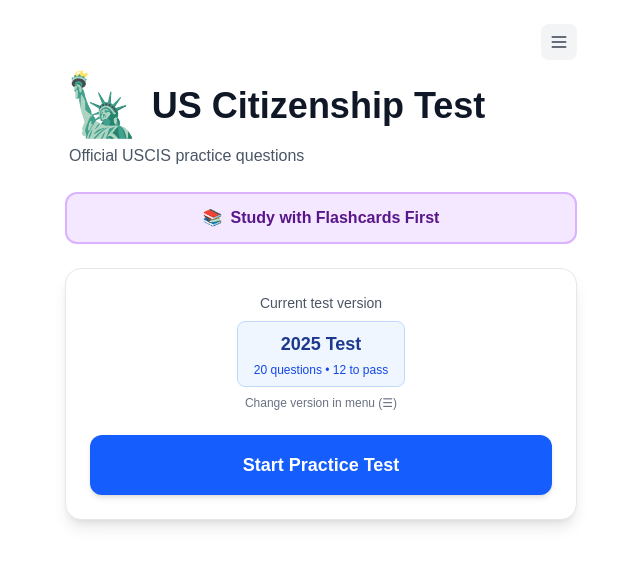
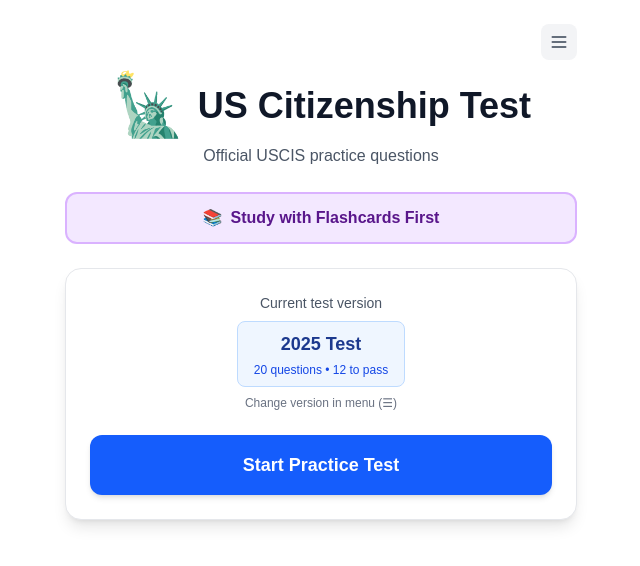
Before and after one commit to himanshu-vats/citizenship-test, a Next.js app: page / in a window 1280 px wide. Shown: the top 566 px of the page, without its empty margins (319-959 px from the left). Built offline with nearby package versions, Linux system fonts and the light colour scheme.

Commit message:
Updated few more UI updates

```diff
--- a/app/page.js
+++ b/app/page.js
@@ -317,14 +317,14 @@
               </div>
 
             {/* Hero Section */}
-            <div className="mb-6">
-              <div className="flex items-center gap-3 mb-2">
+            <div className="mb-6 text-center">
+              <div className="flex items-center justify-center gap-3 mb-2">
                 <span className="text-5xl sm:text-6xl">🗽</span>
                 <h1 className="text-3xl sm:text-4xl font-bold text-gray-900 dark:text-white">
                   US Citizenship Test
                 </h1>
               </div>
-              <p className="text-gray-600 dark:text-slate-400 text-base ml-1">
+              <p className="text-gray-600 dark:text-slate-400 text-base">
                 Official USCIS practice questions
               </p>
             </div>
@@ -373,8 +373,8 @@
 
             {/* Quick Stats */}
             {testCount > 0 && (
-              <div className="flex items-center justify-between p-3 bg-gray-50 dark:bg-slate-800/50 rounded-lg border border-gray-200 dark:border-slate-700">
-                <div className="flex items-center gap-2">
+              <div className="p-3 bg-gray-50 dark:bg-slate-800/50 rounded-lg border border-gray-200 dark:border-slate-700 text-center">
+                <div className="flex items-center justify-center gap-2 mb-2">
                   <span className="text-green-600 dark:text-green-400">🎯</span>
                   <span className="text-sm font-medium text-gray-900 dark:text-white">
                     {testCount} test{testCount !== 1 ? 's' : ''} completed
```
